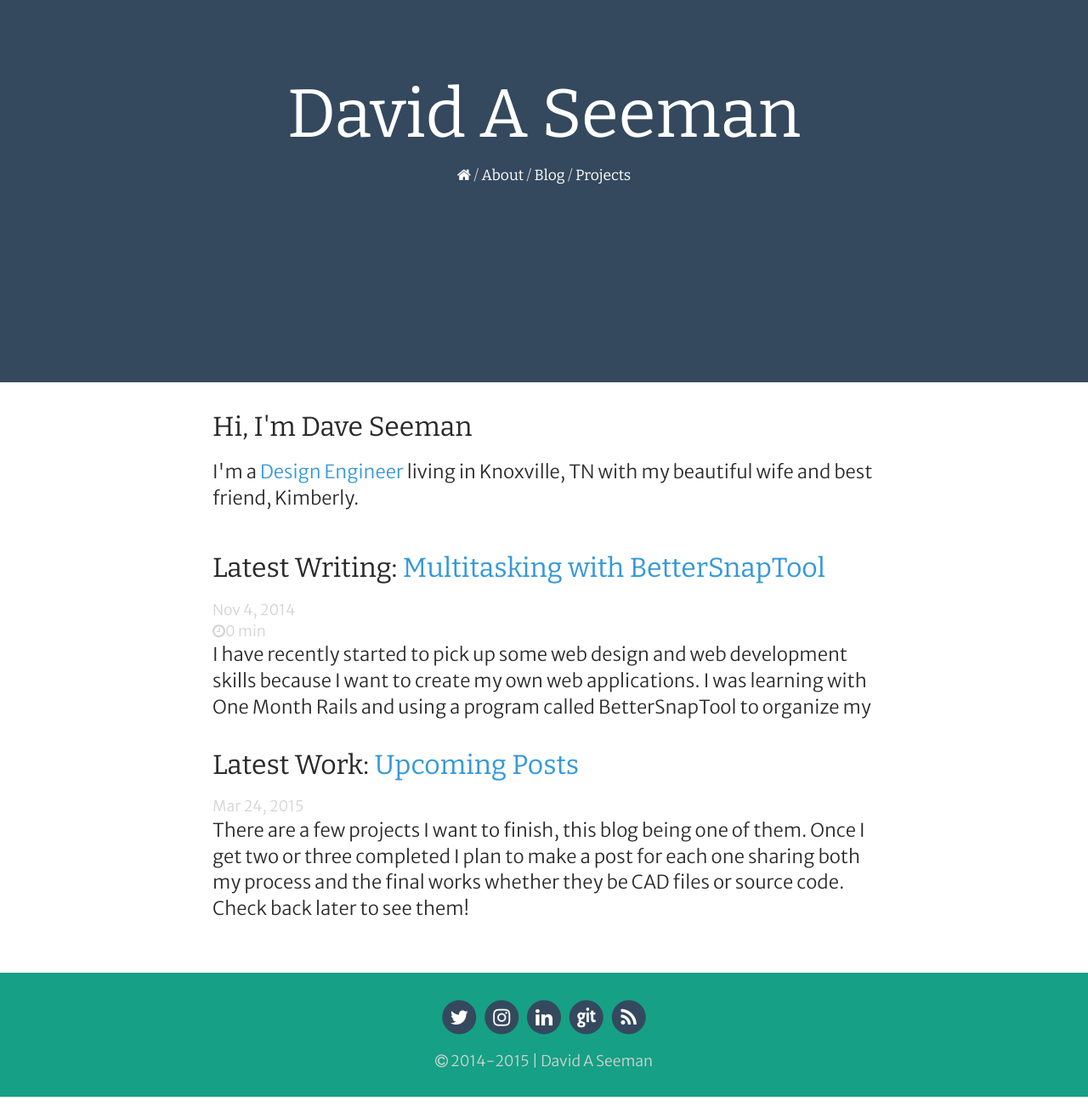
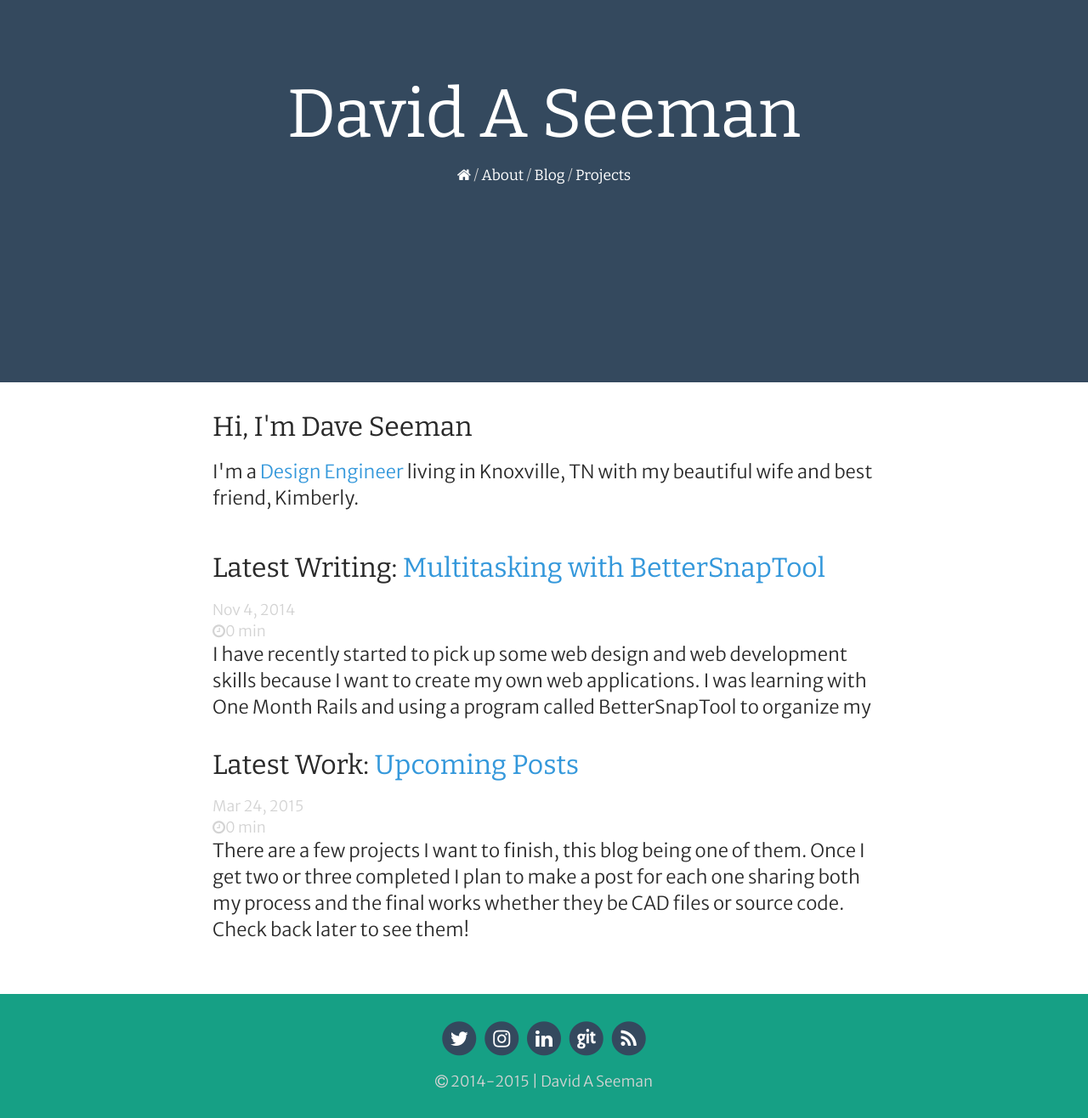
Before and after one commit to Shipwright/daveas.github.io, a Jekyll site: the page built from index.html, in a window 1280 px wide. Shown: the whole page at 85% size. Built offline with Jekyll 4.4.1, drawn with Linux system fonts in a browser that asks for light colours; nearby versions of some CDN libraries; some web fonts are replaced; before the commit the page ends 1291 px from its top, so only the background shows below that.

Commit message:
Update index.html

```diff
--- a/index.html
+++ b/index.html
@@ -11,7 +11,7 @@
         <li>
           <h2 class="post-title">Latest Writing: <a href="{{ post.url | prepend: site.baseurl }}">{{ post.title }}</a></h2>
           <p class="post-meta">{{ post.date | date: "%b %-d, %Y" }}{% if post.author %} • {{ post.author }}{% endif %}{% if post.meta %} • {{ post.meta }}{% endif %}</p>
-          <p class="post-meta"><i class="fa fa-clock-o"></i>{{ page.content | number_of_words | divided_by: 450 }} min</p>
+          <p class="post-meta"><i class="fa fa-clock-o"></i>{{ post.content | number_of_words | divided_by: 450 }} min</p>
           {{ post.excerpt }}
         </li>
       {% endfor %}
@@ -22,6 +22,7 @@
         <li>
           <h2 class="post-title">Latest Work: <a href="{{ post.url | prepend: site.baseurl }}">{{ post.title }}</a></h2>
           <p class="post-meta">{{ post.date | date: "%b %-d, %Y" }}{% if post.author %} • {{ post.author }}{% endif %}{% if post.meta %} • {{ post.meta }}{% endif %}</p>
+          <p class="post-meta"><i class="fa fa-clock-o"></i>{{ post.content | number_of_words | divided_by: 450 }} min</p>
           {{ post.excerpt }}
           <a href="{{ post.url | prepend: site.baseurl }}" target="_blank"></a>
         </li>
```
